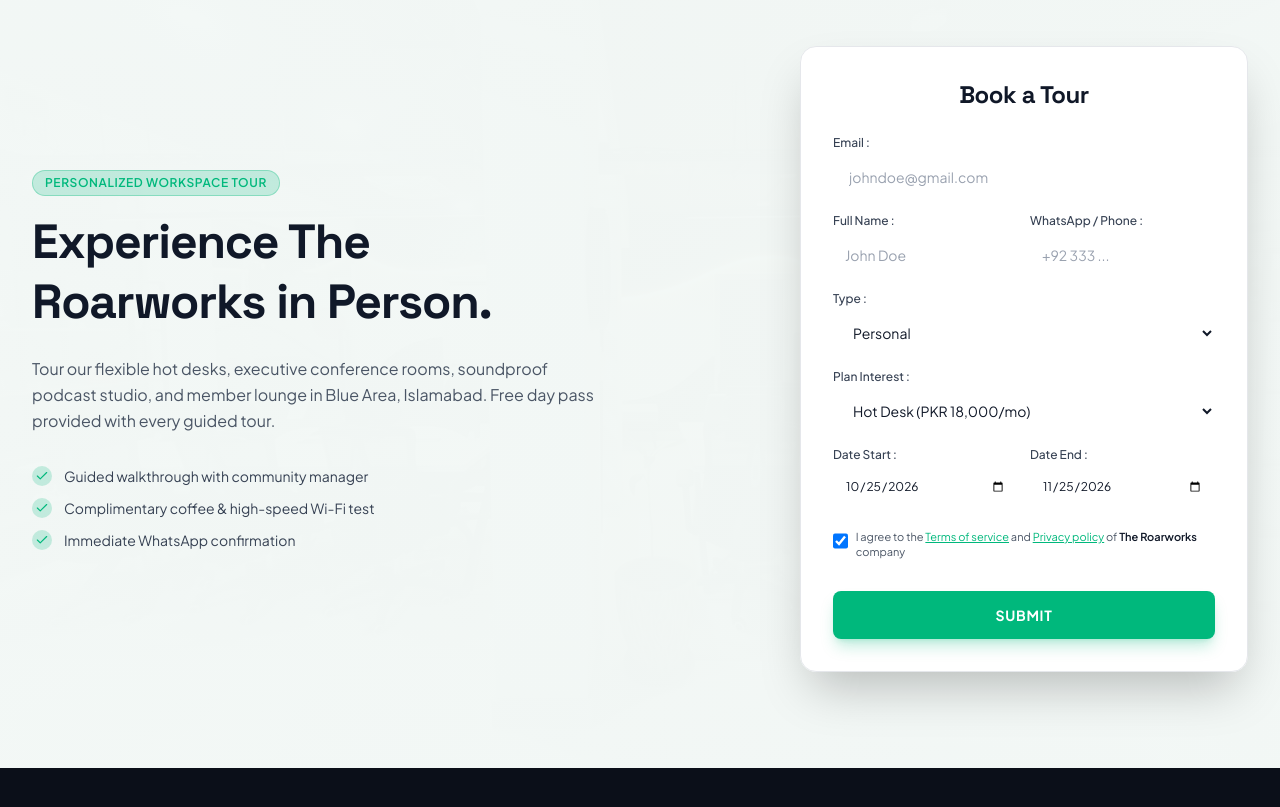
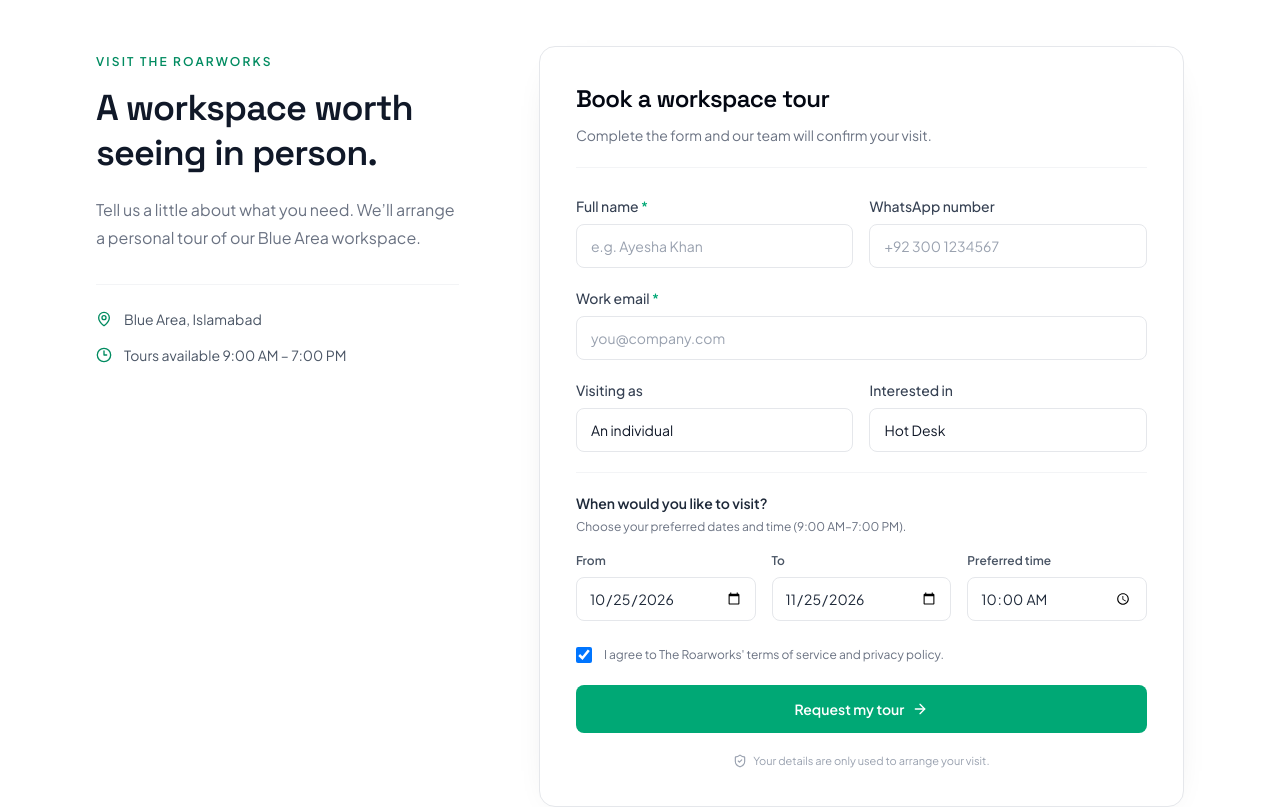
Before and after one commit to afnanulhaqque/roarwork-1, a React (Vite) app in the folder frontend/: page / in a window 1280 px wide. Shown: the part 3300-4107 px from the top of the page. Built offline with nearby package versions, Linux system fonts and the light colour scheme; no server answers.

Commit message:
Refactor: enhance TourBookingWidget layout and functionality; update form fields and styles, add new icons, and improve user experience

```diff
--- a/frontend/src/components/TourBookingWidget.tsx
+++ b/frontend/src/components/TourBookingWidget.tsx
@@ -1,7 +1,15 @@
 import React, { useState } from 'react';
 import { bookingsApi } from '../services/api';
 import { useToast } from '../context/ToastContext';
-import { Check, Calendar, Mail, User, Layers, MessageSquare, ExternalLink } from 'lucide-react';
+import {
+  ArrowRight,
+  Check,
+  Clock3,
+  ExternalLink,
+  MapPin,
+  MessageSquare,
+  ShieldCheck,
+} from 'lucide-react';
 
 export const TourBookingWidget: React.FC = () => {
   const { showToast } = useToast();
@@ -12,6 +20,7 @@
   const [planInterest, setPlanInterest] = useState('Hot Desk');
   const [startDate, setStartDate] = useState('2026-10-25');
   const [endDate, setEndDate] = useState('2026-11-25');
+  const [preferredTime, setPreferredTime] = useState('10:00');
   const [agreed, setAgreed] = useState(true);
   const [submitting, setSubmitting] = useState(false);
   const [whatsappLink, setWhatsappLink] = useState<string | null>(null);
@@ -33,7 +42,10 @@
         plan_interest: planInterest,
         start_date: startDate,
         end_date: endDate,
-        preferred_time: 'Day Shift',
+        preferred_time: new Date(`1970-01-01T${preferredTime}:00`).toLocaleTimeString('en-US', {
+          hour: 'numeric',
+          minute: '2-digit',
+        }),
         terms_agreed: agreed,
       });
 
@@ -53,72 +65,55 @@
   };
 
   return (
-    <section id="book-tour" className="relative py-24 bg-[#F3F8F6] overflow-hidden">
-      {/* Background Image of Coworkers at Desks matching Design.png */}
-      <div
-        className="absolute inset-0 bg-cover bg-center opacity-10"
-        style={{
-          backgroundImage: `url('/booking_tour.jpeg')`,
-        }}
-      />
-      <div className="absolute inset-0 bg-gradient-to-r from-[#F3F8F6]/95 via-[#F3F8F6]/90 to-[#F3F8F6]/95" />
-
-      <div className="relative z-10 max-w-7xl mx-auto px-4 sm:px-6 lg:px-8">
-        <div className="flex flex-col lg:flex-row items-center justify-between gap-12">
-
-          {/* Left Side: Teaser Text */}
-          <div className="max-w-xl text-gray-900">
-            <div className="inline-flex items-center gap-2 px-3 py-1 rounded-full bg-[#00B87C]/20 text-[#00B87C] text-xs font-semibold uppercase tracking-wider mb-4 border border-[#00B87C]/30">
-              Personalized Workspace Tour
-            </div>
-            <h2 className="text-3xl sm:text-5xl font-extrabold tracking-tight leading-tight mb-6">
-              Experience The Roarworks in Person.
+    <section id="book-tour" className="bg-white py-16 sm:py-24">
+      <div className="mx-auto max-w-6xl px-4 sm:px-6 lg:px-8">
+        <div className="grid items-start gap-10 lg:grid-cols-[0.72fr_1.28fr] lg:gap-20">
+          <div className="pt-2 text-gray-900 lg:sticky lg:top-28">
+            <p className="mb-4 text-xs font-semibold uppercase tracking-[0.18em] text-[#008b60]">
+              Visit The Roarworks
+            </p>
+            <h2 className="mb-5 text-3xl font-semibold leading-tight tracking-tight sm:text-4xl">
+              A workspace worth seeing in person.
             </h2>
-            <p className="text-gray-600 text-sm sm:text-base leading-relaxed mb-8">
-              Tour our flexible hot desks, executive conference rooms, soundproof podcast studio, and member lounge in Blue Area, Islamabad. Free day pass provided with every guided tour.
+            <p className="max-w-md text-sm leading-7 text-gray-500 sm:text-base">
+              Tell us a little about what you need. We’ll arrange a personal tour of our Blue Area workspace.
             </p>
-            <div className="space-y-3 text-sm text-gray-700">
-              <div className="flex items-center gap-3">
-                <div className="w-5 h-5 rounded-full bg-[#00B87C]/20 flex items-center justify-center text-[#00B87C]">
-                  <Check className="w-3.5 h-3.5" />
-                </div>
-                <span>Guided walkthrough with community manager</span>
-              </div>
-              <div className="flex items-center gap-3">
-                <div className="w-5 h-5 rounded-full bg-[#00B87C]/20 flex items-center justify-center text-[#00B87C]">
-                  <Check className="w-3.5 h-3.5" />
-                </div>
-                <span>Complimentary coffee & high-speed Wi-Fi test</span>
-              </div>
-              <div className="flex items-center gap-3">
-                <div className="w-5 h-5 rounded-full bg-[#00B87C]/20 flex items-center justify-center text-[#00B87C]">
-                  <Check className="w-3.5 h-3.5" />
-                </div>
-                <span>Immediate WhatsApp confirmation</span>
-              </div>
+            <div className="mt-8 space-y-4 border-t border-gray-100 pt-6 text-sm text-gray-600">
+              <p className="flex items-center gap-3">
+                <MapPin className="h-4 w-4 text-[#008b60]" />
+                Blue Area, Islamabad
+              </p>
+              <p className="flex items-center gap-3">
+                <Clock3 className="h-4 w-4 text-[#008b60]" />
+                Tours available 9:00 AM – 7:00 PM
+              </p>
             </div>
           </div>
 
-          {/* Right Side: Floating Form Card */}
-          <div className="w-full max-w-md bg-white/95 backdrop-blur-xl rounded-2xl p-8 border border-gray-200 shadow-2xl">
-            <h3 className="text-2xl font-bold text-gray-900 text-center mb-6">
-              Book a Tour
+          <div className="w-full rounded-2xl border border-gray-200 bg-white p-5 shadow-[0_12px_40px_-28px_rgba(15,23,42,0.3)] sm:p-8 lg:p-9">
+            <div className="mb-7 border-b border-gray-100 pb-5">
+              <h3 className="text-xl font-semibold tracking-tight text-gray-950 sm:text-2xl">
+                Book a workspace tour
               </h3>
+              <p className="mt-2 text-sm leading-6 text-gray-500">
+                Complete the form and our team will confirm your visit.
+              </p>
+            </div>
 
             {whatsappLink ? (
-              <div className="text-center py-6 space-y-4">
-                <div className="w-16 h-16 rounded-full bg-[#00B87C]/20 text-[#00B87C] mx-auto flex items-center justify-center">
+              <div className="space-y-4 py-6 text-center">
+                <div className="mx-auto flex h-16 w-16 items-center justify-center rounded-full bg-[#e9f8f2] text-[#00A875]">
                   <Check className="w-8 h-8" />
                 </div>
-                <h4 className="text-xl font-bold text-gray-900">Booking Received!</h4>
-                <p className="text-xs text-gray-600">
+                <h4 className="text-xl font-bold text-gray-900">Your visit request is in!</h4>
+                <p className="text-sm leading-6 text-gray-600">
                   Our community team has been notified. Click below to connect with us immediately on WhatsApp.
                 </p>
                 <a
                   href={whatsappLink}
                   target="_blank"
                   rel="noopener noreferrer"
-                  className="w-full py-3.5 bg-[#00B87C] hover:bg-[#009F6B] text-white font-bold text-sm rounded-lg flex items-center justify-center gap-2 shadow-lg transition-all"
+                  className="flex w-full items-center justify-center gap-2 rounded-xl bg-[#00A875] py-3.5 text-sm font-bold text-white shadow-lg shadow-[#00B87C]/20 transition-colors hover:bg-[#008b60]"
                 >
                   <MessageSquare className="w-4 h-4" />
                   <span>Chat with Us on WhatsApp</span>
@@ -127,144 +122,171 @@
                 <button
                   type="button"
                   onClick={() => setWhatsappLink(null)}
-                  className="text-xs text-gray-500 hover:text-gray-900 underline mt-2"
+                  className="mt-2 text-sm text-gray-500 underline underline-offset-4 hover:text-gray-900"
                 >
                   Book another visit
                 </button>
               </div>
             ) : (
-              <form onSubmit={handleSubmit} className="space-y-4">
-                {/* Email input */}
+              <form onSubmit={handleSubmit} className="space-y-5">
+                <div className="grid gap-4 sm:grid-cols-2">
                   <div>
-                  <label className="block text-xs font-medium text-gray-700 mb-1.5">
-                    Email :
+                    <label htmlFor="tour-name" className="mb-2 block text-sm font-medium text-gray-700">
+                      Full name <span className="text-[#00A875]">*</span>
                     </label>
                     <input
-                    type="email"
+                      id="tour-name"
+                      type="text"
+                      autoComplete="name"
                       required
-                    placeholder="johndoe@gmail.com"
-                    value={email}
-                    onChange={(e) => setEmail(e.target.value)}
-                    className="w-full px-4 py-2.5 rounded-lg bg-white text-gray-900 placeholder-gray-400 text-sm focus:outline-none focus:ring-2 focus:ring-[#00B87C]"
-                  />
-                </div>
-
-                {/* Full name & Phone */}
-                <div className="grid grid-cols-2 gap-3">
-                  <div>
-                    <label className="block text-xs font-medium text-gray-700 mb-1.5">
-                      Full Name :
-                    </label>
-                    <input
-                      type="text"
-                      required
-                      placeholder="John Doe"
+                      placeholder="e.g. Ayesha Khan"
                       value={fullName}
                       onChange={(e) => setFullName(e.target.value)}
-                      className="w-full px-3 py-2.5 rounded-lg bg-white text-gray-900 placeholder-gray-400 text-sm focus:outline-none focus:ring-2 focus:ring-[#00B87C]"
+                      className="h-11 w-full rounded-lg border border-gray-200 bg-white px-3.5 text-sm text-gray-900 placeholder:text-gray-400 outline-none transition focus:border-[#00A875] focus:ring-2 focus:ring-[#00A875]/10"
                     />
                   </div>
                   <div>
-                    <label className="block text-xs font-medium text-gray-700 mb-1.5">
-                      WhatsApp / Phone :
+                    <label htmlFor="tour-phone" className="mb-2 block text-sm font-medium text-gray-700">
+                      WhatsApp number
                     </label>
                     <input
+                      id="tour-phone"
                       type="tel"
-                      placeholder="+92 333 ..."
+                      autoComplete="tel"
+                      placeholder="+92 300 1234567"
                       value={phone}
                       onChange={(e) => setPhone(e.target.value)}
-                      className="w-full px-3 py-2.5 rounded-lg bg-white text-gray-900 placeholder-gray-400 text-sm focus:outline-none focus:ring-2 focus:ring-[#00B87C]"
+                      className="h-11 w-full rounded-lg border border-gray-200 bg-white px-3.5 text-sm text-gray-900 placeholder:text-gray-400 outline-none transition focus:border-[#00A875] focus:ring-2 focus:ring-[#00A875]/10"
                     />
                   </div>
                 </div>
 
-                {/* Type dropdown */}
                 <div>
-                  <label className="block text-xs font-medium text-gray-700 mb-1.5">
-                    Type :
+                  <label htmlFor="tour-email" className="mb-2 block text-sm font-medium text-gray-700">
+                    Work email <span className="text-[#00A875]">*</span>
+                  </label>
+                  <input
+                    id="tour-email"
+                    type="email"
+                    autoComplete="email"
+                    required
+                    placeholder="you@company.com"
+                    value={email}
+                    onChange={(e) => setEmail(e.target.value)}
+                    className="h-11 w-full rounded-lg border border-gray-200 bg-white px-3.5 text-sm text-gray-900 placeholder:text-gray-400 outline-none transition focus:border-[#00A875] focus:ring-2 focus:ring-[#00A875]/10"
+                  />
+                </div>
+
+                <div className="grid gap-4 sm:grid-cols-2">
+                  <div>
+                    <label htmlFor="tour-type" className="mb-2 block text-sm font-medium text-gray-700">
+                      Visiting as
                     </label>
                     <select
+                      id="tour-type"
                       value={bookingType}
                       onChange={(e) => setBookingType(e.target.value)}
-                    className="w-full px-4 py-2.5 rounded-lg bg-white text-gray-900 text-sm focus:outline-none focus:ring-2 focus:ring-[#00B87C]"
+                      className="h-11 w-full appearance-none rounded-lg border border-gray-200 bg-white px-3.5 text-sm text-gray-900 outline-none transition focus:border-[#00A875] focus:ring-2 focus:ring-[#00A875]/10"
                     >
-                    <option value="Personal">Personal</option>
-                    <option value="Team">Team (2 - 10 people)</option>
-                    <option value="Enterprise">Enterprise (10+ people)</option>
-                    <option value="Podcast">Podcast Studio Recording</option>
+                      <option value="Personal">An individual</option>
+                      <option value="Team">A team (2–10 people)</option>
+                      <option value="Enterprise">A larger team (10+ people)</option>
+                      <option value="Podcast">A podcast recording</option>
                     </select>
                   </div>
-
-                {/* Plan interest */}
                   <div>
-                  <label className="block text-xs font-medium text-gray-700 mb-1.5">
-                    Plan Interest :
+                    <label htmlFor="tour-interest" className="mb-2 block text-sm font-medium text-gray-700">
+                      Interested in
                     </label>
                     <select
+                      id="tour-interest"
                       value={planInterest}
                       onChange={(e) => setPlanInterest(e.target.value)}
-                    className="w-full px-4 py-2.5 rounded-lg bg-white text-gray-900 text-sm focus:outline-none focus:ring-2 focus:ring-[#00B87C]"
+                      className="h-11 w-full appearance-none rounded-lg border border-gray-200 bg-white px-3.5 text-sm text-gray-900 outline-none transition focus:border-[#00A875] focus:ring-2 focus:ring-[#00A875]/10"
                     >
-                    <option value="Hot Desk">Hot Desk (PKR 18,000/mo)</option>
-                    <option value="Dedicated Desk">Dedicated Desk (PKR 28,000/mo)</option>
-                    <option value="Private Office">Private Office (From PKR 75,000/mo)</option>
-                    <option value="Podcast Studio">Podcast Studio (PKR 4,000/hr)</option>
-                    <option value="Meeting Room">Meeting Boardroom (PKR 2,500/hr)</option>
-                    <option value="Night Shift">Night Shift Pass (PKR 22,000/mo)</option>
+                      <option value="Hot Desk">Hot Desk</option>
+                      <option value="Dedicated Desk">Dedicated Desk</option>
+                      <option value="Private Office">Private Office</option>
+                      <option value="Podcast Studio">Podcast Studio</option>
+                      <option value="Meeting Room">Meeting Room</option>
+                      <option value="Night Shift">Night Shift Pass</option>
                     </select>
                   </div>
+                </div>
 
-                {/* Date Start & Date End matching Design.png */}
-                <div className="grid grid-cols-2 gap-3">
+                <div className="border-t border-gray-100 pt-5">
+                  <div className="mb-4">
+                    <p className="text-sm font-semibold text-gray-800">When would you like to visit?</p>
+                    <p className="mt-1 text-xs leading-5 text-gray-500">Choose your preferred dates and time (9:00 AM–7:00 PM).</p>
+                  </div>
+                  <div className="grid gap-4 sm:grid-cols-3">
                     <div>
-                    <label className="block text-xs font-medium text-gray-700 mb-1.5">
-                      Date Start :
+                      <label htmlFor="tour-start-date" className="mb-2 block text-xs font-semibold text-gray-600">
+                        From
                       </label>
                       <input
+                        id="tour-start-date"
                         type="date"
                         value={startDate}
                         onChange={(e) => setStartDate(e.target.value)}
-                      className="w-full px-3 py-2.5 rounded-lg bg-white text-gray-900 text-xs focus:outline-none focus:ring-2 focus:ring-[#00B87C]"
+                        className="h-11 w-full min-w-0 rounded-lg border border-gray-200 bg-white px-3 text-sm text-gray-800 outline-none focus:border-[#00A875] focus:ring-2 focus:ring-[#00A875]/10"
                       />
                     </div>
                     <div>
-                    <label className="block text-xs font-medium text-gray-700 mb-1.5">
-                      Date End :
+                      <label htmlFor="tour-end-date" className="mb-2 block text-xs font-semibold text-gray-600">
+                        To
                       </label>
                       <input
+                        id="tour-end-date"
                         type="date"
                         value={endDate}
                         onChange={(e) => setEndDate(e.target.value)}
-                      className="w-full px-3 py-2.5 rounded-lg bg-white text-gray-900 text-xs focus:outline-none focus:ring-2 focus:ring-[#00B87C]"
+                        className="h-11 w-full min-w-0 rounded-lg border border-gray-200 bg-white px-3 text-sm text-gray-800 outline-none focus:border-[#00A875] focus:ring-2 focus:ring-[#00A875]/10"
+                      />
+                    </div>
+                    <div>
+                      <label htmlFor="tour-time" className="mb-2 block text-xs font-semibold text-gray-600">
+                        Preferred time
+                      </label>
+                      <input
+                        id="tour-time"
+                        type="time"
+                        min="09:00"
+                        max="19:00"
+                        required
+                        value={preferredTime}
+                        onChange={(e) => setPreferredTime(e.target.value)}
+                        className="h-11 w-full min-w-0 rounded-lg border border-gray-200 bg-white px-3 text-sm text-gray-800 outline-none focus:border-[#00A875] focus:ring-2 focus:ring-[#00A875]/10"
                       />
                     </div>
                   </div>
+                </div>
 
-                {/* Terms agreement checkbox matching Design.png */}
-                <div className="flex items-start gap-2 pt-2">
+                <div className="flex items-start gap-3 pt-1">
                   <input
                     type="checkbox"
                     id="terms"
                     checked={agreed}
                     onChange={(e) => setAgreed(e.target.checked)}
-                    className="mt-1 w-4 h-4 rounded text-[#00B87C] focus:ring-[#00B87C] border-gray-300 cursor-pointer"
+                    className="mt-0.5 h-4 w-4 shrink-0 cursor-pointer rounded border-gray-300 text-[#00A875] focus:ring-[#00B87C]"
                   />
-                  <label htmlFor="terms" className="text-[11px] text-gray-600 leading-snug cursor-pointer">
-                    I agree to the{' '}
-                    <span className="text-[#00B87C] underline">Terms of service</span> and{' '}
-                    <span className="text-[#00B87C] underline">Privacy policy</span> of{' '}
-                    <span className="text-gray-900 font-semibold">The Roarworks</span> company
+                  <label htmlFor="terms" className="cursor-pointer text-xs leading-5 text-gray-500">
+                    I agree to The Roarworks' terms of service and privacy policy.
                   </label>
                 </div>
 
-                {/* SUBMIT button matching Design.png */}
                 <button
                   type="submit"
                   disabled={submitting}
-                  className="w-full mt-4 py-3.5 bg-[#00B87C] hover:bg-[#009F6B] disabled:bg-gray-600 text-white font-bold text-sm tracking-wider uppercase rounded-lg shadow-lg shadow-[#00B87C]/25 transition-all transform hover:-translate-y-0.5 active:translate-y-0"
+                  className="group flex w-full items-center justify-center gap-2 rounded-lg bg-[#00A875] py-3.5 text-sm font-semibold text-white transition-colors hover:bg-[#008b60] disabled:cursor-not-allowed disabled:opacity-60"
                 >
-                  {submitting ? 'SUBMITTING...' : 'SUBMIT'}
+                  {submitting ? 'Sending your request...' : 'Request my tour'}
+                  {!submitting && <ArrowRight className="h-4 w-4 transition-transform group-hover:translate-x-1" />}
                 </button>
+                <p className="flex items-center justify-center gap-1.5 text-center text-[11px] text-gray-400">
+                  <ShieldCheck className="h-3.5 w-3.5" />
+                  Your details are only used to arrange your visit.
+                </p>
               </form>
             )}
           </div>
```
Also changed, not shown: 1 other file (tests, documents, lock files or other folders). Lines whose indentation alone changed are shown as unchanged.
